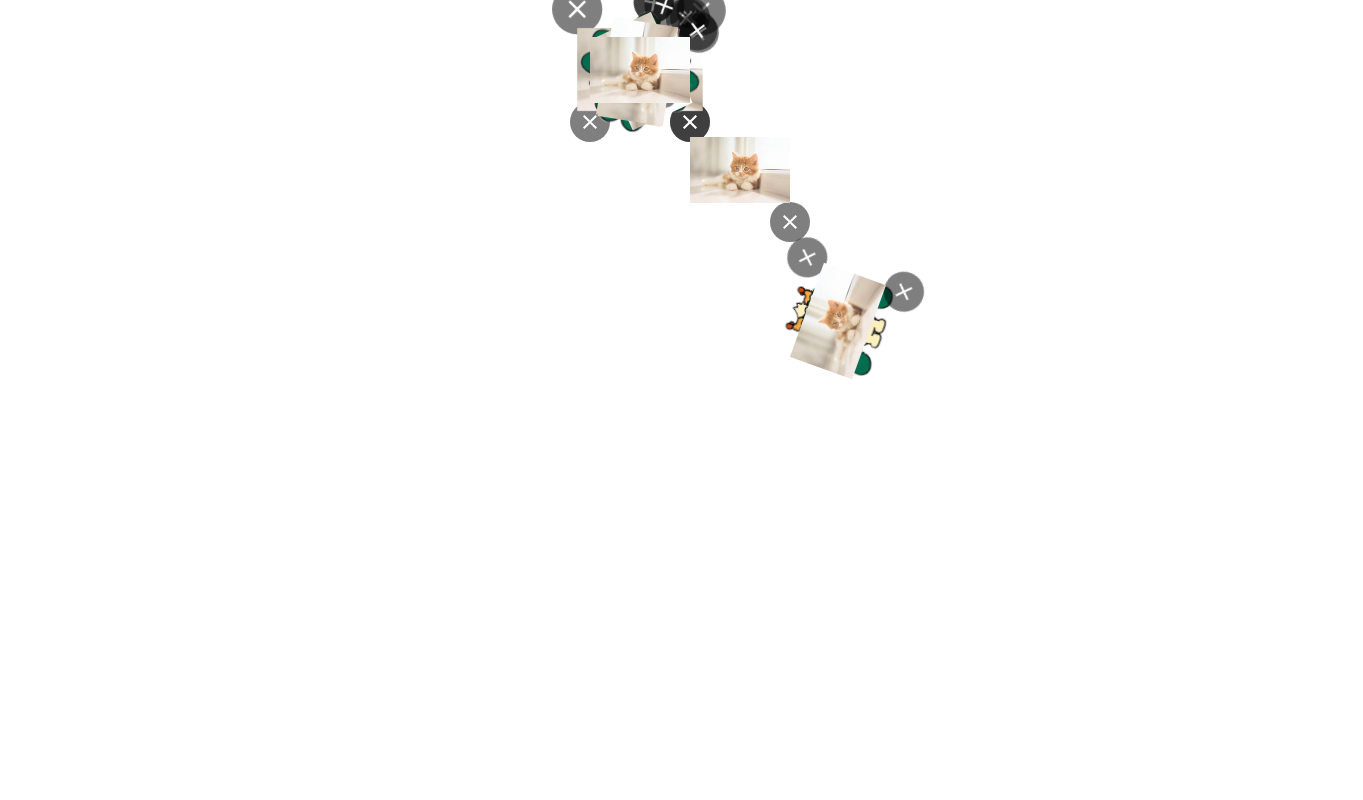
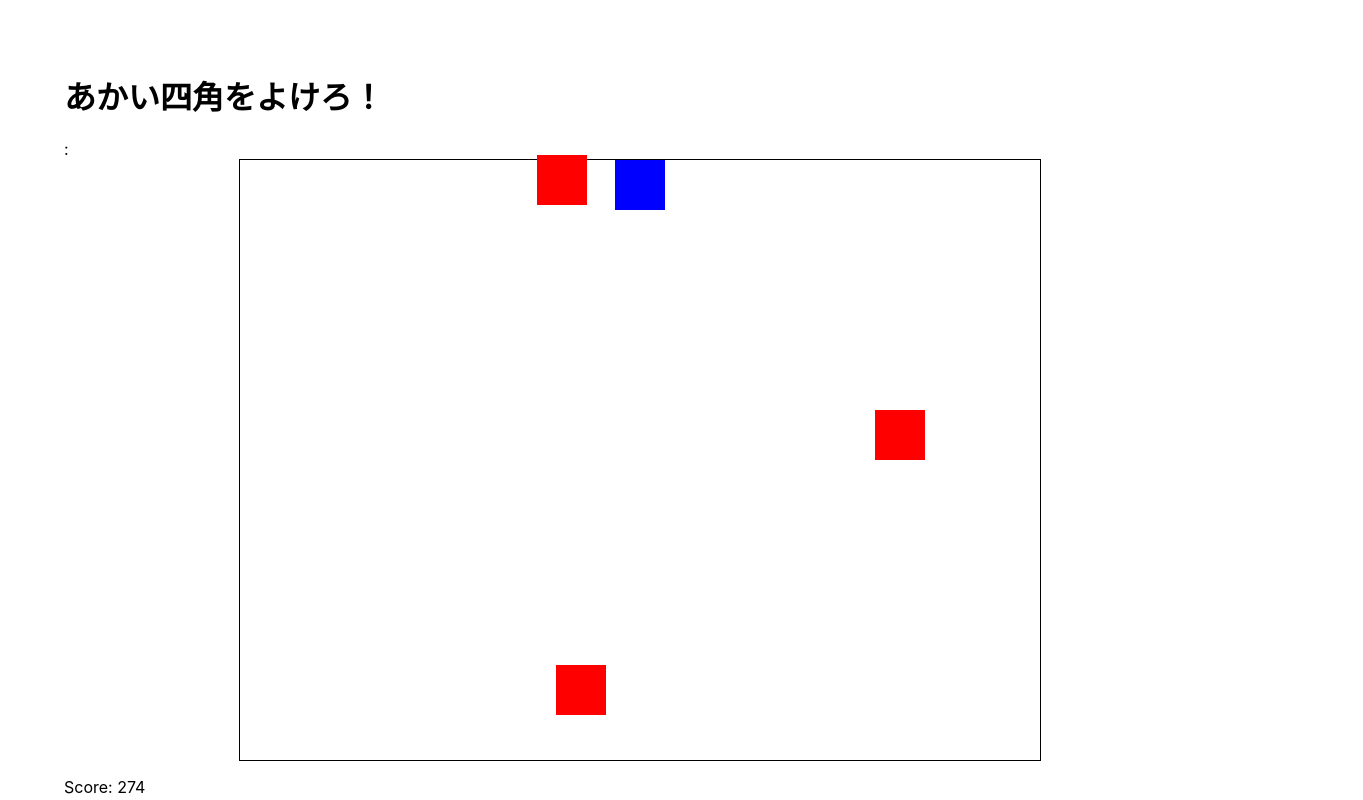
Before and after one commit to jack-app/jackHack2024_F, a React (Create React App) app in the folder adkiller/: page /stage in a window 1280 px wide. Shown: the top 800 px of the page, 1363 px wide, since content can reach past the window. Built offline with nearby package versions, Linux system fonts and the light colour scheme.

Commit message:
merge-ad-game

```diff
--- a/adkiller/src/App.tsx
+++ b/adkiller/src/App.tsx
@@ -1,13 +1,35 @@
-import React, { useState } from 'react';
+import React, { useState, createContext } from 'react';
 import { BrowserRouter, Routes, Route } from "react-router-dom";
 import { Container } from '@mui/material';
 import Home from './pages/Home';
 import Pnf from './pages/Pnf';
 import Stage from './pages/Stage';
+
+
+export type tBooleanSet2 = {
+  valNull: boolean,
+  setValNull: React.Dispatch<React.SetStateAction<boolean>>,
+  valRun: boolean,
+  setValRun: React.Dispatch<React.SetStateAction<boolean>>,
+}
+
+export const adContext = createContext<tBooleanSet2 | undefined>(undefined);
+
+
 const App: React.FC = () => {
+  const [isAdNull, setIsAdNull] = useState<boolean>(false);
+  const [isAdRun, setIsAdRun] = useState<boolean>(true);
+
+  const ad = {
+    valNull: isAdNull,
+    setValNull: setIsAdNull,
+    valRun: isAdRun,
+    setValRun: setIsAdRun,
+  }
   return (
     <>
       <BrowserRouter>
+        <adContext.Provider value={ad} >
 
           <Container className="main-content" sx={{ marginTop: "9vh", marginBottom: "9vh" }}>
             <Routes>
@@ -17,7 +39,8 @@ const App: React.FC = () => {
             </Routes>
           </Container>
 
-      </BrowserRouter>
+        </adContext.Provider>
+      </BrowserRouter >
     </>
   )
 };
--- a/adkiller/src/components/Ads/Generator.tsx
+++ b/adkiller/src/components/Ads/Generator.tsx
@@ -1,5 +1,6 @@
-import React, { useState, useEffect } from 'react';
+import React, { useState, useEffect, useContext } from 'react';
 import Ad, { tAd } from './Ad';
+import { adContext, tBooleanSet2 } from '../../App';
 
 
 // ADのランダム生成
@@ -43,15 +44,30 @@ const lsStrClass = [
   "sinryoku-A",
 ]
 
+export type tGenerator = {
+  nully: boolean,
+  running: boolean,
+}
 
 // 広告生成
-const Generator: React.FC = () => {
+const Generator: React.FC<tGenerator> = (props) => {
+
   // 広告を保持する配列．
   const [ads, setAds] = useState<tAd[]>([]);
+  // const { valNull, setValNull, valRun, setValRun } = (useContext(adContext) || {}) as tBooleanSet2;
+  const { nully, running } = props
+  // console.log(props)
 
   // インターバルごとに実行される場所．
   useEffect(() => {
+
     const interval = setInterval(() => {
+      // 全消し
+      if (nully) {
+        setAds([]);
+      }
+      // 動作中
+      if (running && !nully) {
         // 新しい広告の生成
         const newAd: tAd = {
           strImg: getRandomEle(lsStrImg) ?? "ERROR_IMG",
@@ -61,12 +77,15 @@ const Generator: React.FC = () => {
           strClass: getRandomEle(lsStrClass) ?? "ERROR_CLASS",
         }
 
+
         // 生成した広告を登録する．
         setAds((ads) => [...ads, newAd]);
+      }
+
     }, AD_INTERVAL);
 
     return () => clearInterval(interval); // クリーンアップ
-  }, []);
+  }, [nully, running]);
 
   return (
     <>
--- a/adkiller/src/components/KottoGame/kottogame.jsx
+++ b/adkiller/src/components/KottoGame/kottogame.jsx
@@ -1,131 +1,7 @@
-// import React, { useState, useEffect, useCallback } from "react";
-
-// const GAME_WIDTH = 800;
-// const GAME_HEIGHT = 600;
-// const PLAYER_SIZE = 50;
-// const OBSTACLE_SIZE = 50;
-// const OBSTACLE_SPEED = 5;
-
-// const KottoGame = () => {
-//   const [playerX, setPlayerX] = useState(0);
-//   const [playerY, setPlayerY] = useState(0);
-//   const [obstacleX, setObstacleX] = useState(
-//     Math.random() * (GAME_WIDTH - OBSTACLE_SIZE)
-//   );
-//   const [obstacleY, setObstacleY] = useState(GAME_HEIGHT);
-//   const [gameOver, setGameOver] = useState(false);
-//   const [score, setScore] = useState(0);
-
-//   const startGame = () => {
-//     setPlayerX(GAME_WIDTH / 2 - PLAYER_SIZE / 2);
-//     setPlayerY(0);
-//     setObstacleX(Math.random() * (GAME_WIDTH - OBSTACLE_SIZE));
-//     setObstacleY(GAME_HEIGHT);
-//     setGameOver(false);
-//     setScore(0);
-//   };
-
-//   const movePlayer = useCallback(
-//     (event) => {
-//       if (!gameOver) {
-//         if (event.key === "ArrowLeft" && playerX > 0) {
-//           setPlayerX(playerX - 50);
-//         } else if (
-//           event.key === "ArrowRight" &&
-//           playerX < GAME_WIDTH - PLAYER_SIZE
-//         ) {
-//           setPlayerX(playerX + 50);
-//         }
-//         // else if (
-//         //   event.key === "ArrowUp" &&
-//         //   playerY < GAME_HEIGHT - PLAYER_SIZE
-//         // ) {
-//         //   setPlayerY(playerY + 50);
-//         // } else if (event.key === "ArrowDown" && playerY >= 0) {
-//         //   setPlayerY(playerY - 50);
-//         // }
-//       }
-//     },
-//     [playerX, gameOver]
-//   );
-
-//   useEffect(() => {
-//     const handleKeyDown = (event) => {
-//       movePlayer(event);
-//     };
-
-//     window.addEventListener("keydown", handleKeyDown);
-
-//     return () => {
-//       window.removeEventListener("keydown", handleKeyDown);
-//     };
-//   }, [movePlayer]);
-
-//   useEffect(() => {
-//     const gameLoop = setInterval(() => {
-//       if (!gameOver) {
-//         setObstacleX(obstacleX - OBSTACLE_SPEED);
-
-//         if (obstacleX < -OBSTACLE_SIZE) {
-//           setObstacleX(GAME_WIDTH);
-//           setScore(score + 1);
-//         }
-
-//         if (obstacleY === playerY) {
-//           if (obstacleX > playerX && obstacleX < playerX + PLAYER_SIZE) {
-//             setGameOver(true);
-//           }
-//         }
-//       }
-//     }, 20);
-
-//     return () => clearInterval(gameLoop);
-//   }, [obstacleX, playerX, gameOver, score]);
-
-//   return (
-//     <div>
-//       <h1>Obstacle Avoider</h1>
-//       <div style={{ display: "flex", justifyContent: "center" }}>
-//         <div
-//           style={{
-//             width: GAME_WIDTH,
-//             height: GAME_HEIGHT,
-//             border: "1px solid black",
-//             position: "relative",
-//           }}
-//         >
-//           <div
-//             style={{
-//               width: PLAYER_SIZE,
-//               height: PLAYER_SIZE,
-//               backgroundColor: "blue",
-//               position: "absolute",
-//               left: playerX,
-//               bottom: playerY,
-//             }}
-//           />
-//           <div
-//             style={{
-//               width: OBSTACLE_SIZE,
-//               height: OBSTACLE_SIZE,
-//               backgroundColor: "red",
-//               position: "absolute",
-//               left: obstacleX,
-//               bottom: obstacleY,
-//             }}
-//           />
-//         </div>
-//       </div>
-//       <p>Score: {score}</p>
-//       {gameOver && <p>Game Over</p>}
-//       <button onClick={startGame}>Start Game</button>
-//     </div>
-//   );
-// };
-
-// export default KottoGame;
-
-import React, { useState, useEffect, useCallback } from "react";
+import React, { useState, useEffect, useCallback, useContext } from "react";
+import Generator from "../Ads/Generator";
+import { Box, Button } from "@mui/material";
+import { adContext } from "../../App";
 
 const GAME_WIDTH = 800;
 const GAME_HEIGHT = 600;
@@ -133,6 +9,7 @@ const PLAYER_SIZE = 50;
 const OBSTACLE_SIZE = 50;
 const OBSTACLE_SPEED = 5;
 const OBSTACLE_SPAWN_RATE = 1000; // 障害物の出現間隔(ミリ秒)
+
 
 const Game = () => {
   const [playerX, setPlayerX] = useState(GAME_WIDTH / 2 - PLAYER_SIZE / 2);
@@ -239,7 +116,6 @@ const Game = () => {
 
         // 新しい障害物を生成
 
-        console.log(time - Date.now());
         if (Date.now() - time > OBSTACLE_SPAWN_RATE) {
           setObstacles((prevObstacles) => [
             ...prevObstacles,
@@ -286,9 +162,27 @@ const Game = () => {
     return () => clearInterval(gameLoop);
   }, [obstacles, playerX, playerY, gameOver, score]);
 
+  // const { valNull, setValNull, valRun, setValRun } = (useContext(adContext) || {});
+  const [isAdRunning, setIsAdRunning] = useState(false);
+  const [isAdNully, setisAdNully] = useState(true);
   return (
     <div>
       <h1>あかい四角をよけろ！</h1>
+
+      <Generator
+        running={isAdRunning}
+        nully={isAdNully}
+      />:
+
+      {/* <Box>
+        {adNully}
+      </Box> */}
+      {/* 広告 */}
+      {/* {isRestart ??
+        <>
+        </>
+      } */}
+
       <div style={{ display: "flex", justifyContent: "center" }}>
         <div
           style={{
@@ -326,6 +220,21 @@ const Game = () => {
       <p>Score: {score}</p>
       {gameOver && <p>Game Over</p>}
       <button onClick={startGame}>Start Game</button>
+      <Button
+        onClick={() => {
+          setisAdNully(!isAdNully)
+
+        }}
+      >
+        {`nully→${isAdNully}`}
+      </Button>
+      <Button
+        onClick={() => {
+          setIsAdRunning(!isAdRunning)
+        }}
+      >
+        {`running→${isAdRunning}`}
+      </Button>
     </div>
   );
 };
--- a/adkiller/src/pages/Stage.tsx
+++ b/adkiller/src/pages/Stage.tsx
@@ -9,50 +9,7 @@ const Stage = () => {
     <>
 
       {/* ゲーム班 */}
-
-      <Generator />
-      <Ad
-        strImg="/neko.png"
-        strLink="https://flobal.jp/160.html"
-        numCloseX={100}
-        numCloseY={100}
-        strClass="hiranan-chaos"
-      />
-      <Ad
-        strImg={`${process.env.PUBLIC_URL}/neko.png`}
-        strLink="https://flobal.jp/160.html"
-        numCloseX={100}
-        numCloseY={100}
-        strClass="hiranan-dokidoki"
-      />
-      <Ad
-        strImg={`${process.env.PUBLIC_URL}/neko.png`}
-        strLink="https://flobal.jp/160.html"
-        numCloseX={100}
-        numCloseY={100}
-        strClass="test"
-      />
-      <Ad
-        strImg={`${process.env.PUBLIC_URL}/neko.png`}
-        strLink="https://flobal.jp/160.html"
-        numCloseX={100}
-        numCloseY={100}
-        strClass="chahan-circle"
-      />
-      <Ad
-        strImg={`${process.env.PUBLIC_URL}/neko.png`}
-        strLink="https://flobal.jp/160.html"
-        numCloseX={100}
-        numCloseY={100}
-        strClass="chahan-fade"
-      />
-      <Ad
-        strImg={`${process.env.PUBLIC_URL}/neko.png`}
-        strLink="https://flobal.jp/160.html"
-        numCloseX={100}
-        numCloseY={100}
-        strClass="sinryoku-A"
-      />
+      <Game />
 
     </>
   );
```
Lines whose indentation alone changed are shown as unchanged.
